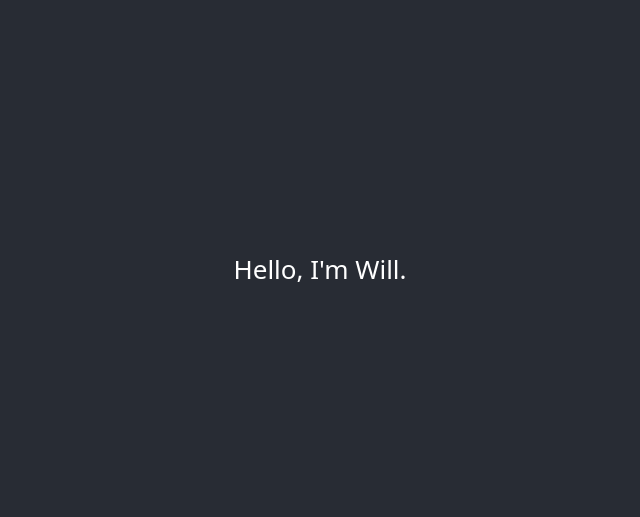
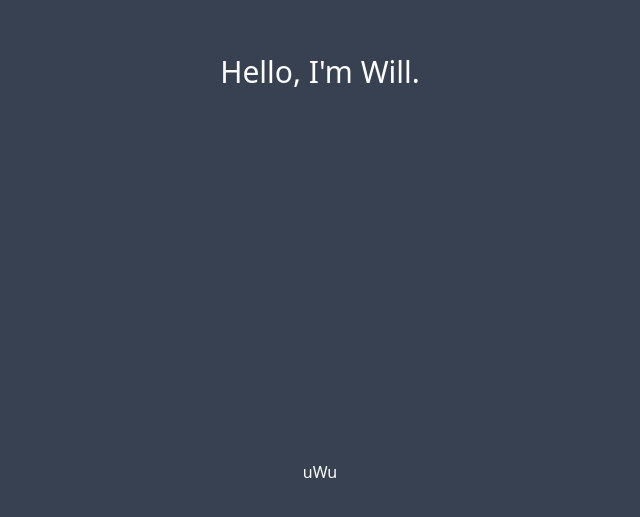
Before and after one commit to willstrudel/landingpage, a React (Create React App) app: page / in a window 1280 px wide. Shown: the part 131-648 px from the top of the page, without its empty margins (320-960 px from the left). Built offline with nearby package versions, Linux system fonts and the light colour scheme.

Commit message:
Removed css styling from cra template

```diff
--- a/package.json
+++ b/package.json
@@ -8,6 +8,7 @@
     "@craco/craco": "^6.4.0",
     "@emotion/react": "^11.5.0",
     "@emotion/styled": "^11.3.0",
+    "@headlessui/react": "^1.4.1",
     "@testing-library/jest-dom": "^5.15.0",
     "@testing-library/react": "^11.2.7",
     "@testing-library/user-event": "^12.8.3",
--- a/public/index.html
+++ b/public/index.html
@@ -2,19 +2,19 @@
 <html lang="en">
   <head>
     <meta charset="utf-8" />
-    <link rel="icon" href="%PUBLIC_URL%/favicon.ico" />
+    <link rel="icon" href="/favicon.ico" />
     <meta name="viewport" content="width=device-width, initial-scale=1" />
     <meta name="theme-color" content="#000000" />
     <meta
       name="description"
       content="Web site created using create-react-app"
     />
-    <link rel="apple-touch-icon" href="%PUBLIC_URL%/logo192.png" />
+    <link rel="apple-touch-icon" href="/logo192.png" />
     <!--
       manifest.json provides metadata used when your web app is installed on a
       user's mobile device or desktop. See https://developers.google.com/web/fundamentals/web-app-manifest/
     -->
-    <link rel="manifest" href="%PUBLIC_URL%/manifest.json" />
+    <link rel="manifest" href="/manifest.json" />
     <!--
       Notice the use of %PUBLIC_URL% in the tags above.
       It will be replaced with the URL of the `public` folder during the build.
@@ -24,7 +24,7 @@
       work correctly both with client-side routing and a non-root public URL.
       Learn how to configure a non-root public URL by running `npm run build`.
     -->
-    <title>React App</title>
+    <title>Will Struder</title>
   </head>
   <body>
     <noscript>You need to enable JavaScript to run this app.</noscript>
--- a/src/App.css
+++ b/src/App.css
@@ -1,38 +1,4 @@
-.App {
-  text-align: center;
-}
-
-.App-logo {
-  height: 40vmin;
-  pointer-events: none;
-}
-
-@media (prefers-reduced-motion: no-preference) {
-  .App-logo {
-    animation: App-logo-spin infinite 20s linear;
-  }
-}
-
-.App-header {
-  background-color: #282c34;
-  min-height: 100vh;
-  display: flex;
-  flex-direction: column;
-  align-items: center;
-  justify-content: center;
-  font-size: calc(10px + 2vmin);
-  color: white;
-}
-
-.App-link {
-  color: #61dafb;
-}
-
-@keyframes App-logo-spin {
-  from {
-    transform: rotate(0deg);
-  }
-  to {
-    transform: rotate(360deg);
-  }
-}
+/* ./src/index.css */
+@tailwind base;
+@tailwind components;
+@tailwind utilities;
--- a/src/App.js
+++ b/src/App.js
@@ -2,14 +2,18 @@ import './App.css';
 
 function App() {
   return (
-    <div className="App">
-      <header className="App-header">
+    <main className="bg-gray-700 h-screen grid grid-cols-1">
 
-        <p>
-          <h1>Hello, I'm Will.</h1>
-        </p>
-      </header>
-    </div>
+
+        <section className="grid justify-center items-center">
+          <h1 className="text-3xl text-white">Hello, I'm Will.</h1>
+        </section>
+        <section className="grid justify-center items-center">
+          <p className="text-white">uWu</p>
+        </section>
+
+
+    </main>
   );
 }
 
--- a/src/index.css
+++ b/src/index.css
@@ -1,4 +1,13 @@
-/* ./src/index.css */
-@tailwind base;
-@tailwind components;
-@tailwind utilities;
+body {
+  margin: 0;
+  font-family: -apple-system, BlinkMacSystemFont, 'Segoe UI', 'Roboto', 'Oxygen',
+    'Ubuntu', 'Cantarell', 'Fira Sans', 'Droid Sans', 'Helvetica Neue',
+    sans-serif;
+  -webkit-font-smoothing: antialiased;
+  -moz-osx-font-smoothing: grayscale;
+}
+
+code {
+  font-family: source-code-pro, Menlo, Monaco, Consolas, 'Courier New',
+    monospace;
+}
```
Also changed, not shown: 1 other file (tests, documents, lock files or other folders).
